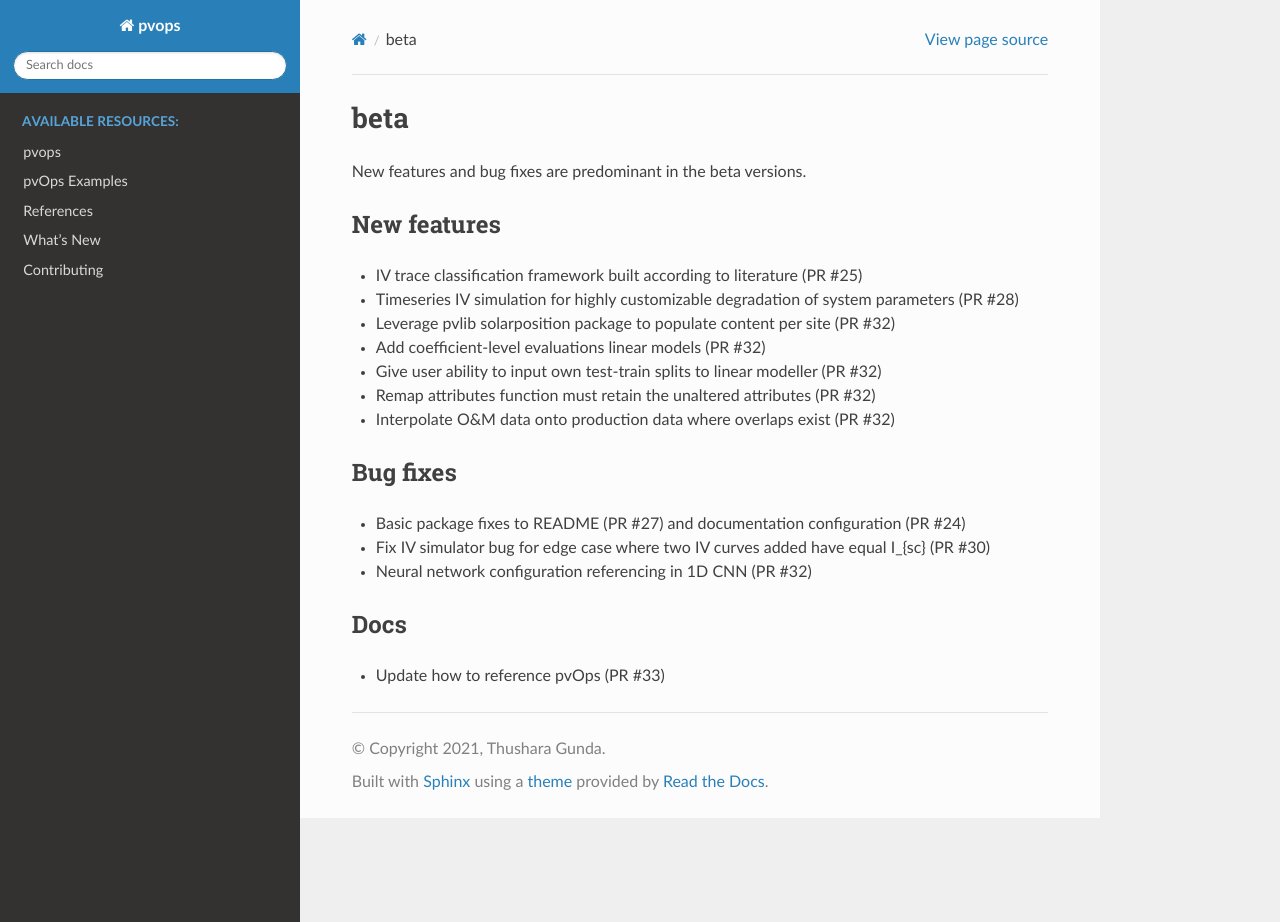
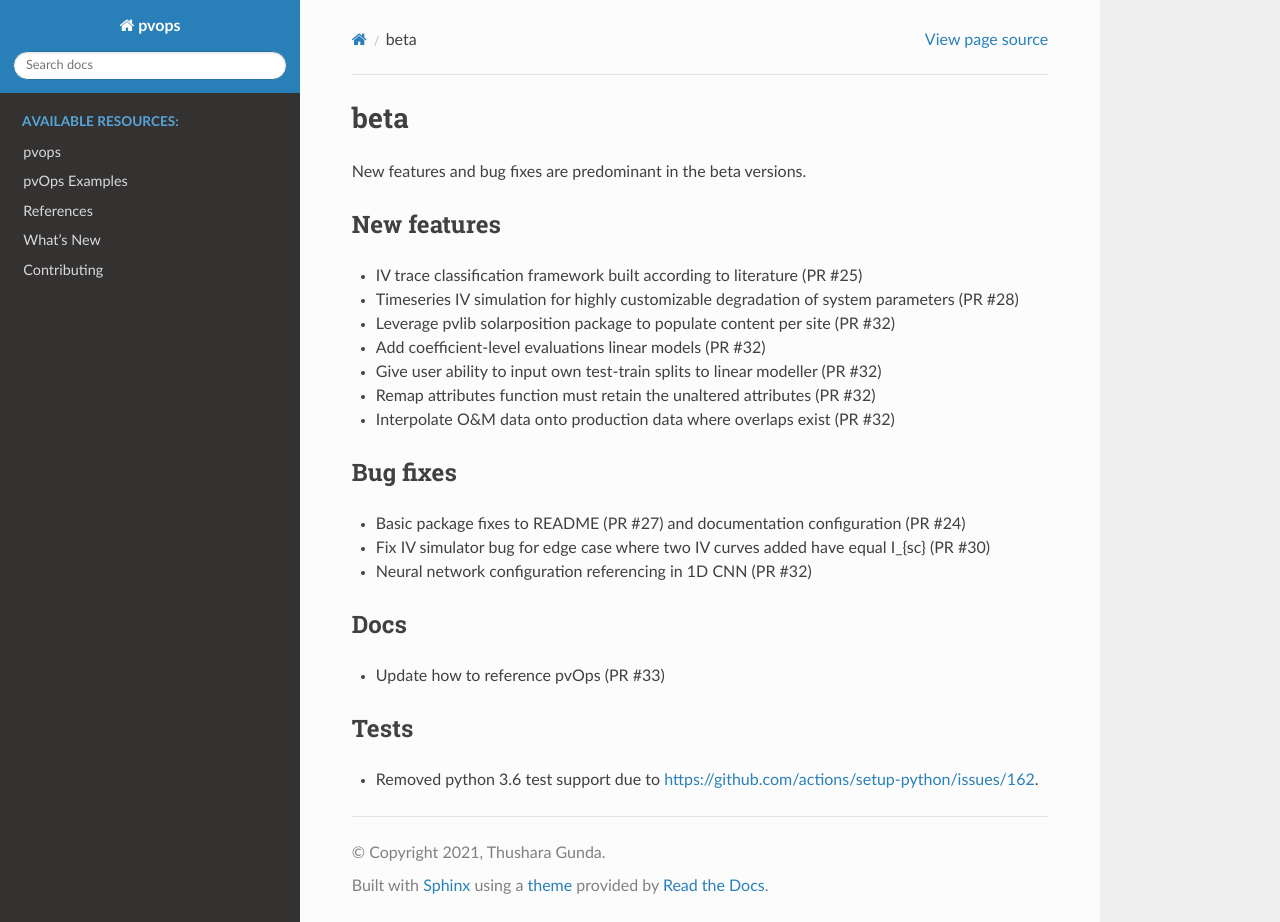
Before and after one commit to sandialabs/pvOps, a Sphinx documentation site: the page built from docs/whatsnew/beta.rst, in a window 1280 px wide and 922 px high. Built offline with Sphinx 7.4.7 and the Read the Docs theme 2.0.0, drawn with Linux system fonts in a browser that asks for light colours; pages that are not in the unit, such as notebooks, are missing from menus.

Commit message:
update whatsnew to cover test support changes in beta version

```diff
--- a/docs/whatsnew/beta.rst
+++ b/docs/whatsnew/beta.rst
@@ -27,3 +27,7 @@ Docs
 ~~~~
 
 * Update how to reference pvOps (PR #33)
+
+Tests
+~~~~~
+* Removed python 3.6 test support due to https://github.com/actions/setup-python/issues/162.
```
